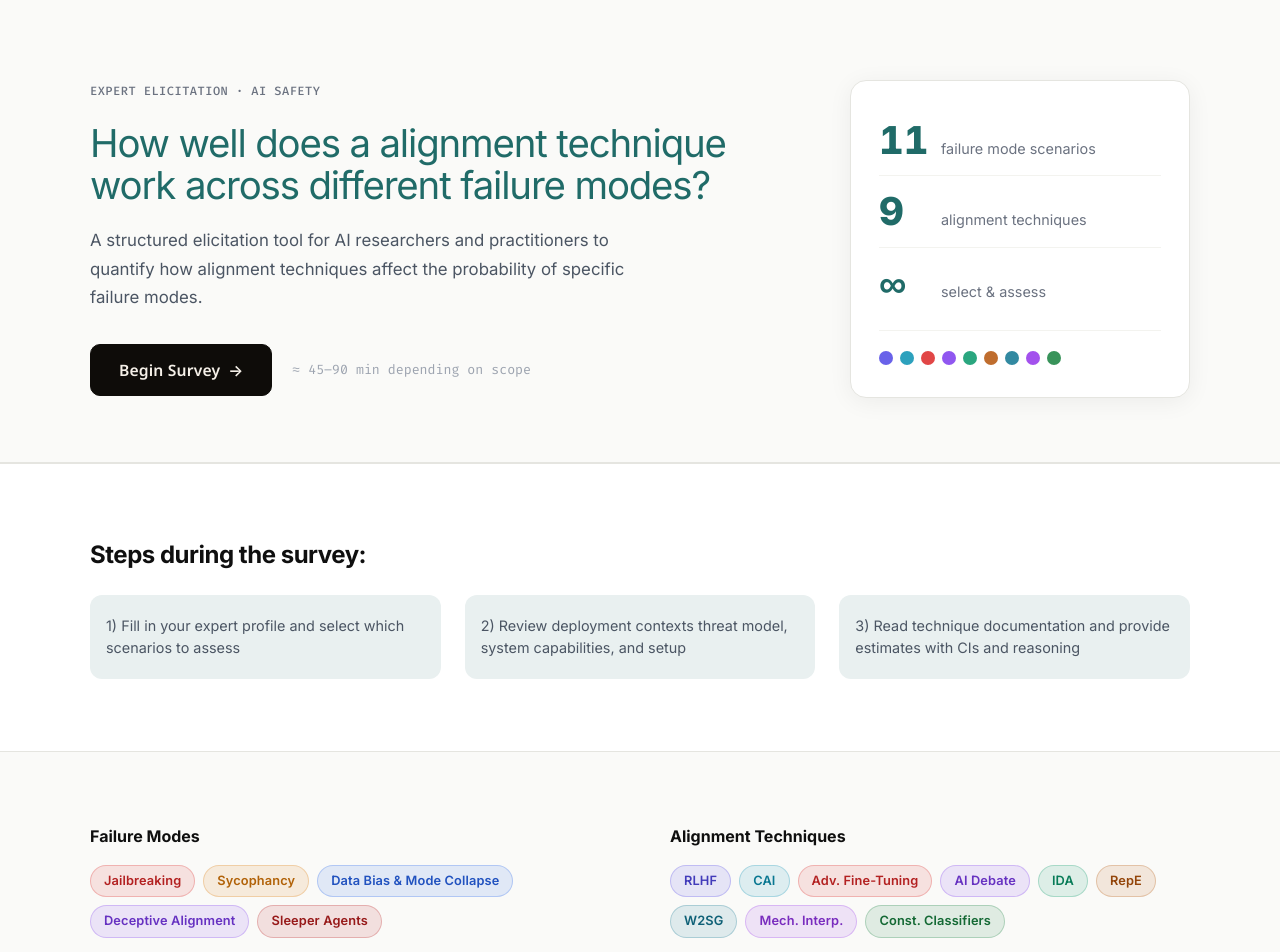
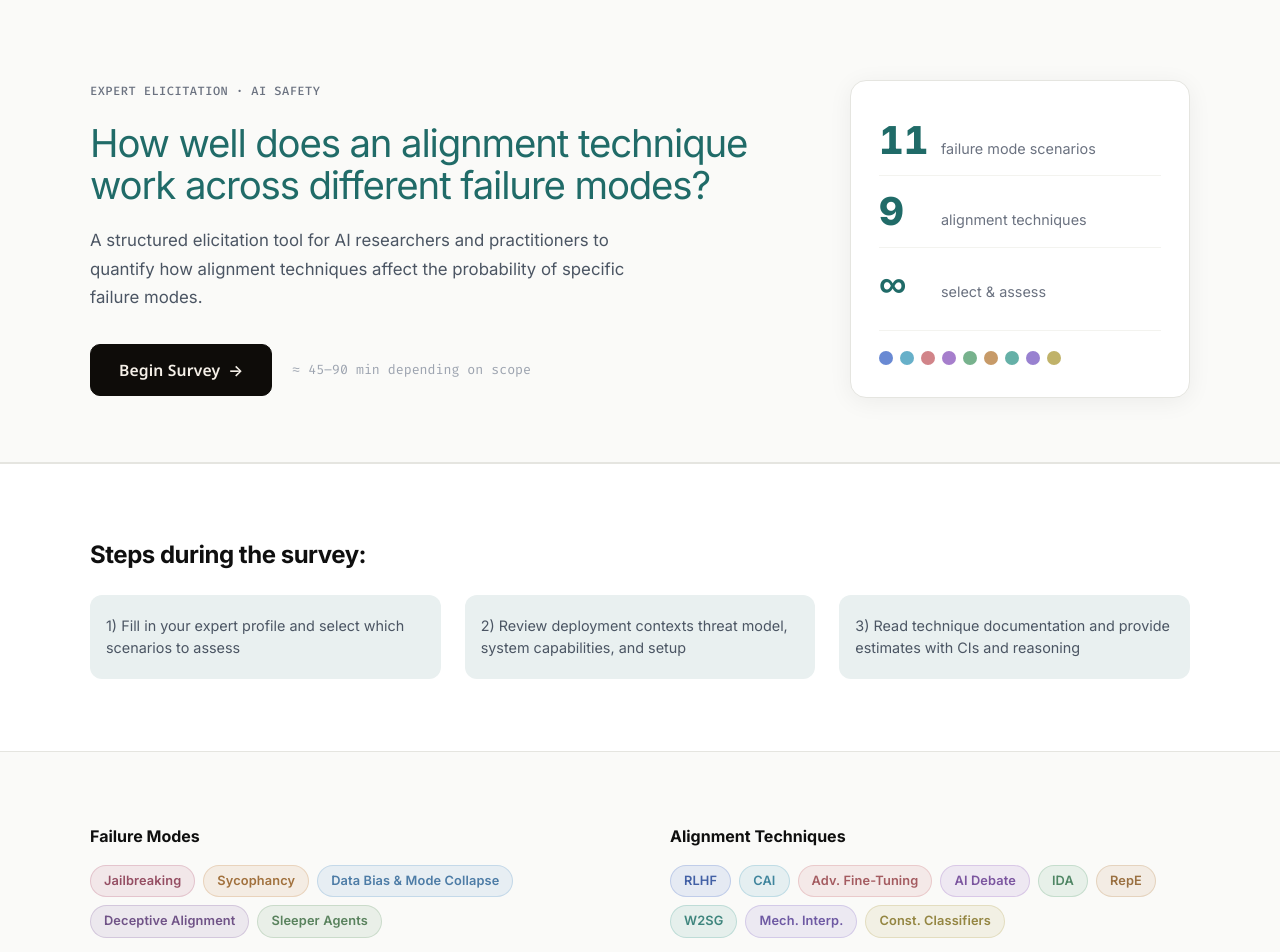
Before and after one commit to Yunika-Bajracharya/Alignment_Failure_Risk_Elicitation, a React (Vite) app in the folder elicitation-app/: page / in a window 1280 px wide. Shown: the top 952 px of the page. Built offline with nearby package versions, Linux system fonts and the light colour scheme.

Commit message:
color codes for alignment techniques and failure modes

```diff
--- a/elicitation-app/src/components/AssessmentForm.jsx
+++ b/elicitation-app/src/components/AssessmentForm.jsx
@@ -3,8 +3,8 @@ import { ChevronDown, ChevronUp } from 'lucide-react';
 import { getFMIcon, getTechIcon } from './Icons';
 
 const CONFIDENCE_LEVELS = [
-  { value: 1, label: 'Very Low', desc: 'I have very limited basis for this estimate', color: '#ef4444' },
-  { value: 2, label: 'Low', desc: 'I have some basis but significant uncertainty', color: '#f97316' },
+  { value: 1, label: 'Very Low', desc: 'I have very limited basis for this estimate', color: '#ef4444cb' },
+  { value: 2, label: 'Low', desc: 'I have some basis but significant uncertainty', color: '#f97416c2' },
   { value: 3, label: 'Moderate', desc: 'I have a reasonable basis for this estimate', color: '#eab308' },
   { value: 4, label: 'High', desc: 'I have a strong basis and am fairly confident', color: '#22c55e' },
   { value: 5, label: 'Very High', desc: 'I am highly confident in this estimate', color: '#10b981' },
--- a/elicitation-app/src/components/LandingPage.jsx
+++ b/elicitation-app/src/components/LandingPage.jsx
@@ -2,23 +2,23 @@ import React from 'react';
 import { UserRound, Map, FileText, Download } from 'lucide-react';
 
 const TECHNIQUES = [
-  { short: 'RLHF', color: '#4f46e5' },
-  { short: 'CAI', color: '#0891b2' },
-  { short: 'Adv. Fine-Tuning', color: '#dc2626' },
-  { short: 'AI Debate', color: '#7c3aed' },
-  { short: 'IDA', color: '#059669' },
-  { short: 'RepE', color: '#b45309' },
-  { short: 'W2SG', color: '#0e7490' },
-  { short: 'Mech. Interp.', color: '#9333ea' },
-  { short: 'Const. Classifiers', color: '#15803d' },
+  { short: 'RLHF', color: '#4f74cb' },
+  { short: 'CAI', color: '#4ca2c0' },
+  { short: 'Adv. Fine-Tuning', color: '#c96e74' },
+  { short: 'AI Debate', color: '#9667c3' },
+  { short: 'IDA', color: '#5fa479' },
+  { short: 'RepE', color: '#bd884e' },
+  { short: 'W2SG', color: '#4aa298' },
+  { short: 'Mech. Interp.', color: '#866bc8' },
+  { short: 'Const. Classifiers', color: '#b5a44f' },
 ];
 
 const FM_CATEGORIES = [
-  { label: 'Jailbreaking', color: '#dc2626' },
-  { label: 'Sycophancy', color: '#d97706' },
-  { label: 'Data Bias & Mode Collapse', color: '#2563eb' },
-  { label: 'Deceptive Alignment', color: '#7c3aed' },
-  { label: 'Sleeper Agents', color: '#b91c1c' },
+  { label: 'Jailbreaking', color: '#b75e78' },
+  { label: 'Sycophancy', color: '#c58949' },
+  { label: 'Data Bias & Mode Collapse', color: '#5d97cc' },
+  { label: 'Deceptive Alignment', color: '#8864a5' },
+  { label: 'Sleeper Agents', color: '#6b9f70' },
 ];
 
 export default function LandingPage({ onStart }) {
@@ -30,7 +30,7 @@ export default function LandingPage({ onStart }) {
           <div className="l2-hero-left">
             <p className="l2-eyebrow">Expert Elicitation · AI Safety</p>
             <h1 className="l2-title">
-              How well does a alignment technique{' '}
+              How well does an alignment technique{' '}
               work across different failure modes?
             </h1>
             <p className="l2-subtitle">
--- a/elicitation-app/src/data/alignmentTechniques.js
+++ b/elicitation-app/src/data/alignmentTechniques.js
@@ -3,7 +3,7 @@ export const alignmentTechniques = [
     id: "rlhf",
     name: "Reinforcement Learning from Human Feedback (RLHF)",
     shortName: "RLHF",
-    color: "#4f46e5",
+    color: "#4f74cb",
     icon: "🧠",
     description:
       "Fine-tuning a pre-trained language model using a reward model trained on human preference data. Human evaluators compare model outputs; a reward model learns to predict human preferences; the base model is optimized via RL (typically PPO) to maximize predicted reward. Variants include RLHF with KL-penalty from a reference model to prevent reward hacking on the proxy.",
@@ -28,7 +28,7 @@ export const alignmentTechniques = [
     id: "constitutional_ai",
     name: "Constitutional AI",
     shortName: "CAI",
-    color: "#0891b2",
+    color: "#4ca2c0",
     icon: "📜",
     description:
       "A training methodology in which the model is given a 'constitution' — a set of principles or rules — and is trained to critique and revise its own outputs against those principles. Combined with RLHF using AI-generated preference labels (RLAIF) rather than human labels alone. The goal is to reduce dependence on per-example human feedback while instilling more principled behavior.",
@@ -54,7 +54,7 @@ export const alignmentTechniques = [
     id: "adversarial_finetuning",
     name: "Adversarial Fine-Tuning",
     shortName: "Adv. FT",
-    color: "#dc2626",
+    color: "#c96e74",
     icon: "🛡️",
     description:
       "A training methodology in which the model is iteratively exposed to adversarially constructed inputs designed to elicit misaligned, harmful, or unintended behaviors, then fine-tuned on corrected responses. Adversarial inputs are generated by human red-teamers, automated attack methods, or dedicated adversarial models. Applied iteratively — each round of red-teaming discovers new failure modes for the next round of fine-tuning.",
@@ -79,7 +79,7 @@ export const alignmentTechniques = [
     id: "ai_debate",
     name: "AI Debate",
     shortName: "Debate",
-    color: "#7c3aed",
+    color: "#9667c3",
     icon: "⚖️",
     description:
       "A scalable oversight framework in which two AI agents argue opposing positions on a question, with a human judge evaluating the debate outcome. The training signal is derived from the judge's verdict. The core theoretical guarantee is that honest debaters have an asymmetric advantage over deceptive ones, because true claims are easier to defend under adversarial scrutiny than false ones.",
@@ -105,7 +105,7 @@ export const alignmentTechniques = [
     id: "ida",
     name: "Iterated Distillation and Amplification (IDA)",
     shortName: "IDA",
-    color: "#059669",
+    color: "#5fa479",
     icon: "🔄",
     description:
       "A scalable oversight framework in which a human-AI system is iteratively amplified to evaluate tasks too complex for direct human judgment, and then distilled back into a model. The core insight is that decomposing a complex task into simpler subtasks allows a human (assisted by prior model versions) to evaluate each subtask, even if the full task exceeds unaided human evaluation capacity.",
@@ -130,7 +130,7 @@ export const alignmentTechniques = [
     id: "representation_engineering",
     name: "Representation Engineering",
     shortName: "RepE",
-    color: "#b45309",
+    color: "#bd884e",
     icon: "🔬",
     description:
       "A training-time alignment approach in which the model's internal representations are directly read and manipulated to identify and instill alignment-relevant properties such as honesty, harmlessness, or corrigibility. Rather than relying solely on behavioral supervision (as in RLHF), it operates at the level of the model's activations, identifying linear directions in activation space corresponding to target concepts.",
@@ -155,7 +155,7 @@ export const alignmentTechniques = [
     id: "w2sg",
     name: "Weak-to-Strong Generalization (W2SG)",
     shortName: "W2SG",
-    color: "#0e7490",
+    color: "#4aa298",
     icon: "📈",
     description:
       "A scalable oversight framework in which a weaker model (or human) supervises the training of a stronger model, with the hypothesis that the stronger model will generalize the supervisor's intent beyond the supervisor's own capability ceiling. It is an empirical paradigm for studying the core problem of aligning models that exceed human evaluative capacity.",
@@ -180,7 +180,7 @@ export const alignmentTechniques = [
     id: "interpretability_controls",
     name: "Mechanistic Interpretability & Circuit Editing",
     shortName: "Mech. Interp.",
-    color: "#9333ea",
+    color: "#866bc8",
     icon: "🔩",
     description:
       "A training-time alignment approach in which mechanistic interpretability techniques are used to identify internal circuits or representations associated with harmful behavior, and then these circuits are directly edited or regularized to mitigate the behavior. A bottom-up, interpretability-grounded complement to behavioral alignment methods.",
@@ -205,7 +205,7 @@ export const alignmentTechniques = [
     id: "constitutional_classifiers",
     name: "Constitutional Classifiers",
     shortName: "Const. Class.",
-    color: "#15803d",
+    color: "#b5a44f",
     icon: "🏛️",
     description:
       "A safety-alignment method in which separate classifier models are trained using a natural-language 'constitution' (a set of rules specifying permitted and restricted behaviors). These classifiers provide both training-time reward signals and runtime guardrails for a base language model. For this study, we consider only the training-time component.",
```
Also changed, not shown: elicitation-app/src/data/failureModes.js (+16 -16 lines).
